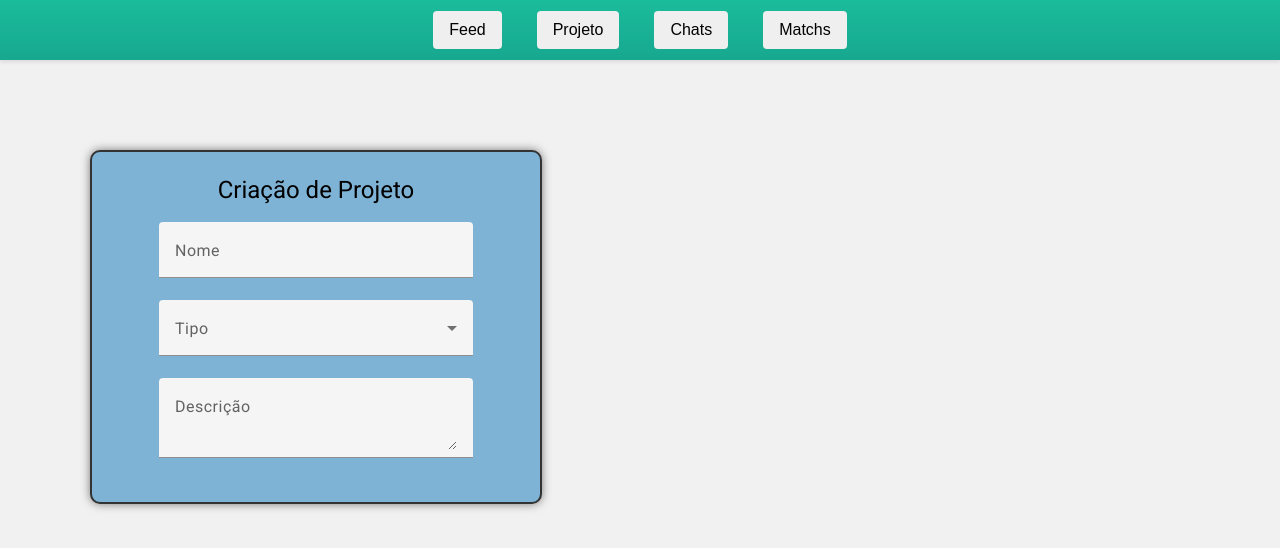
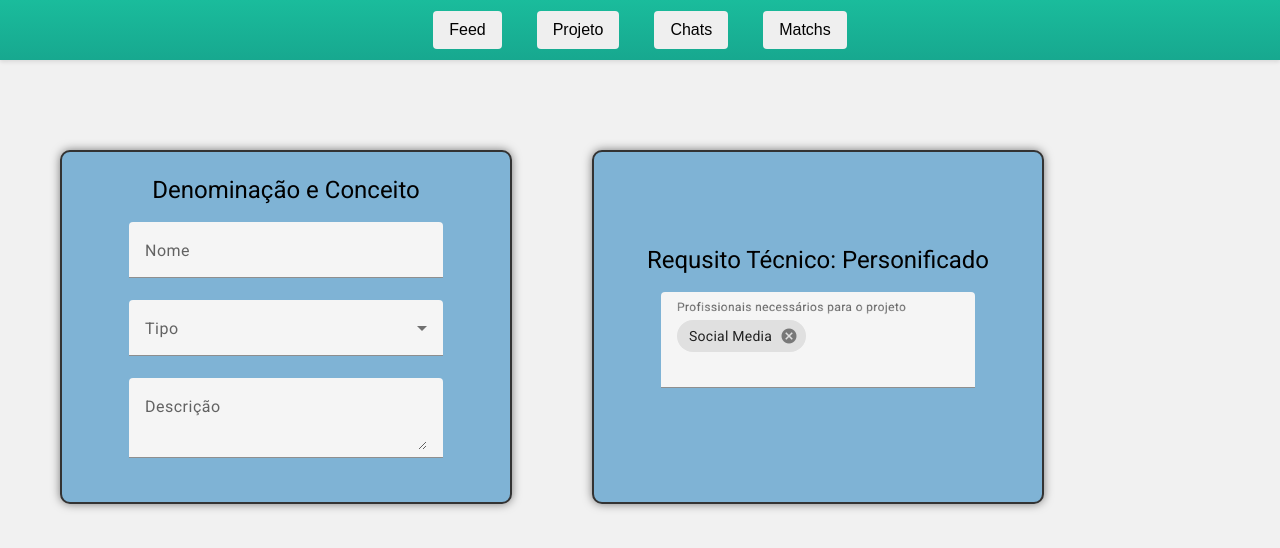
Before and after one commit to pH2O4/Build-Project-Together, an Angular app in the folder build-project-together/: page /about in a window 1280 px wide. Shown: the top 548 px of the page. Built offline with nearby package versions, Linux system fonts and the light colour scheme.

Commit message:
form tags

```diff
--- a/build-project-together/src/app/Components/about/makeproject.component.css
+++ b/build-project-together/src/app/Components/about/makeproject.component.css
@@ -1,7 +1,22 @@
 .my-form {
     display: flex;
     flex-direction: column;
-    margin: 90px 90px;
+    margin: 90px 60px;
+    background-color: #7FB3D5;
+    width: 35%;
+    align-items: center;
+    border: 2px solid #333;
+    border-radius: 10px;
+    height: 350px;
+    justify-content: center;
+    overflow: auto;
+    box-shadow: 0 0 10px rgba(0, 0, 0, 0.5);
+}
+
+.my-form-tags{
+    display: flex;
+    flex-direction: column;
+    margin: 90px 20px;
     background-color: #7FB3D5;
     width: 35%;
     align-items: center;
@@ -16,3 +31,8 @@
 .my-form-field {
     width: 70%;
 }
+
+.my-form-collection {
+    display: flex;
+    flex-direction: row;
+}
--- a/build-project-together/src/app/Components/about/makeproject.component.html
+++ b/build-project-together/src/app/Components/about/makeproject.component.html
@@ -1,11 +1,11 @@
+<div class="my-form-collection">
     <div class="my-form">
-    <h1 id="Create-Project-Title">Criação de Projeto</h1>
+        <h1 id="Create-Project-Title">Denominação e Conceito</h1>
         <mat-form-field class="my-form-field" appearance="fill">
             <mat-label>Nome</mat-label>
             <input matInput>
         </mat-form-field>
         <mat-form-field class="my-form-field" appearance="fill">
-
             <mat-label>Tipo</mat-label>
             <mat-select name="options" [(ngModel)]="selectedOption">
                 <mat-option *ngFor="let option of myOptions" [value]="option.value">
@@ -18,3 +18,26 @@
             <textarea matInput></textarea>
         </mat-form-field>
     </div>
+    <div class="my-form-tags">
+        <h1 id="Create-Project-Title">Requsito Técnico: Personificado</h1>
+            <mat-form-field class="my-form-field">
+                <mat-label>Profissionais necessários para o projeto</mat-label>
+                <mat-chip-grid #chipGrid aria-label="Fruit selection">
+                    <mat-chip-row *ngFor="let fruit of fruits" (removed)="remove(fruit)">
+                        {{fruit}}
+                        <button matChipRemove [attr.aria-label]="'remove ' + fruit">
+                            <mat-icon>cancel</mat-icon>
+                        </button>
+                    </mat-chip-row>
+                </mat-chip-grid>
+                <input placeholder="New Fruit..." #fruitInput [formControl]="fruitCtrl" [matChipInputFor]="chipGrid"
+                    [matAutocomplete]="auto" [matChipInputSeparatorKeyCodes]="separatorKeysCodes"
+                    (matChipInputTokenEnd)="add($event)" />
+                <mat-autocomplete #auto="matAutocomplete" (optionSelected)="selected($event)">
+                    <mat-option *ngFor="let fruit of filteredFruits | async" [value]="fruit">
+                        {{fruit}}
+                    </mat-option>
+                </mat-autocomplete>
+            </mat-form-field>
+    </div>
+</div>
--- a/build-project-together/src/app/Components/about/makeproject.component.ts
+++ b/build-project-together/src/app/Components/about/makeproject.component.ts
@@ -1,5 +1,10 @@
-import { Component } from '@angular/core';
-
+import {COMMA, ENTER} from '@angular/cdk/keycodes';
+import {Component, ElementRef, ViewChild} from '@angular/core';
+import {FormControl} from '@angular/forms';
+import {MatAutocompleteSelectedEvent} from '@angular/material/autocomplete';
+import {MatChipInputEvent} from '@angular/material/chips';
+import {Observable} from 'rxjs';
+import {map, startWith} from 'rxjs/operators';
 
 @Component({
   selector: 'make-project',
@@ -7,11 +12,59 @@ import { Component } from '@angular/core';
   styleUrls: ['./makeproject.component.css']
 })
 export class MakeProjectComponent {
+
+  separatorKeysCodes: number[] = [ENTER, COMMA];
+  fruitCtrl = new FormControl('');
+  filteredFruits: Observable<string[]>;
+  fruits: string[] = ['Social Media'];
+  allFruits: string[] = ['Gerente de RH', 'Gestore de Tráfego', 'Contador', 'DevOps', 'Desenvolvedor Java'];
   myOptions = [
     { label: 'Saúde', value: 'Saúde' },
     { label: 'Marketing Digital', value: 'Marketing Digital' },
     { label: 'TI', value: 'TI' }
   ];
+  selectedOption = ''
 
-  selectedOption = ''
+  @ViewChild('fruitInput') fruitInput!: ElementRef<HTMLInputElement>;
+
+  constructor() {
+    this.filteredFruits = this.fruitCtrl.valueChanges.pipe(
+      startWith(null),
+      map((fruit: string | null) => (fruit ? this._filter(fruit) : this.allFruits.slice())),
+    );
+  }
+
+  add(event: MatChipInputEvent): void {
+    const value = (event.value || '').trim();
+
+    // Add our fruit
+    if (value) {
+      this.fruits.push(value);
+    }
+
+    // Clear the input value
+    event.chipInput!.clear();
+
+    this.fruitCtrl.setValue(null);
+  }
+
+  remove(fruit: string): void {
+    const index = this.fruits.indexOf(fruit);
+
+    if (index >= 0) {
+      this.fruits.splice(index, 1);
+    }
+  }
+
+  selected(event: MatAutocompleteSelectedEvent): void {
+    this.fruits.push(event.option.viewValue);
+    this.fruitInput.nativeElement.value = '';
+    this.fruitCtrl.setValue(null);
+  }
+
+  private _filter(value: string): string[] {
+    const filterValue = value.toLowerCase();
+
+    return this.allFruits.filter(fruit => fruit.toLowerCase().includes(filterValue));
+  }
 }
```
Also changed, not shown: build-project-together/src/app/app.module.ts (+7 -1 lines). Lines whose indentation alone changed are shown as unchanged.
